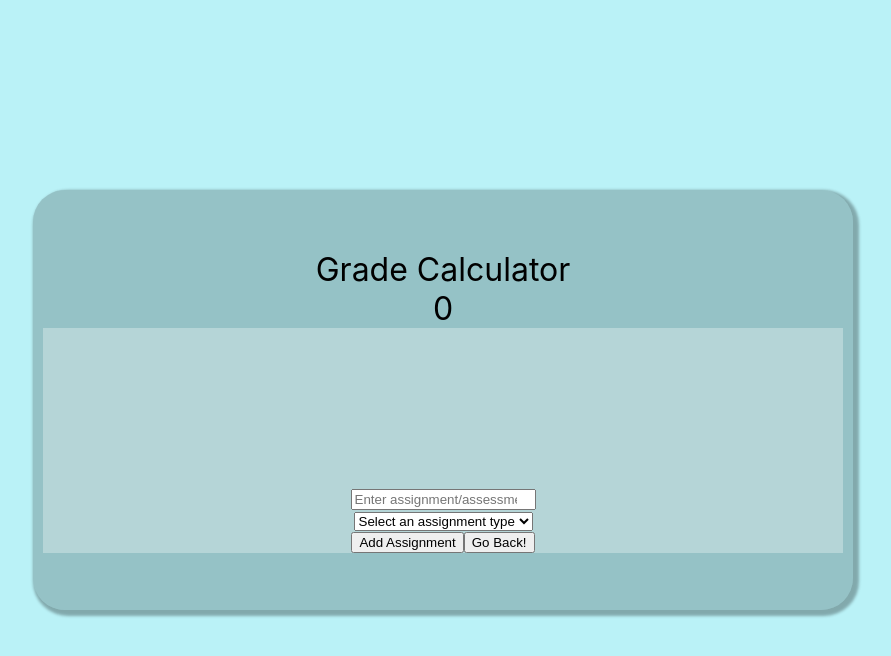
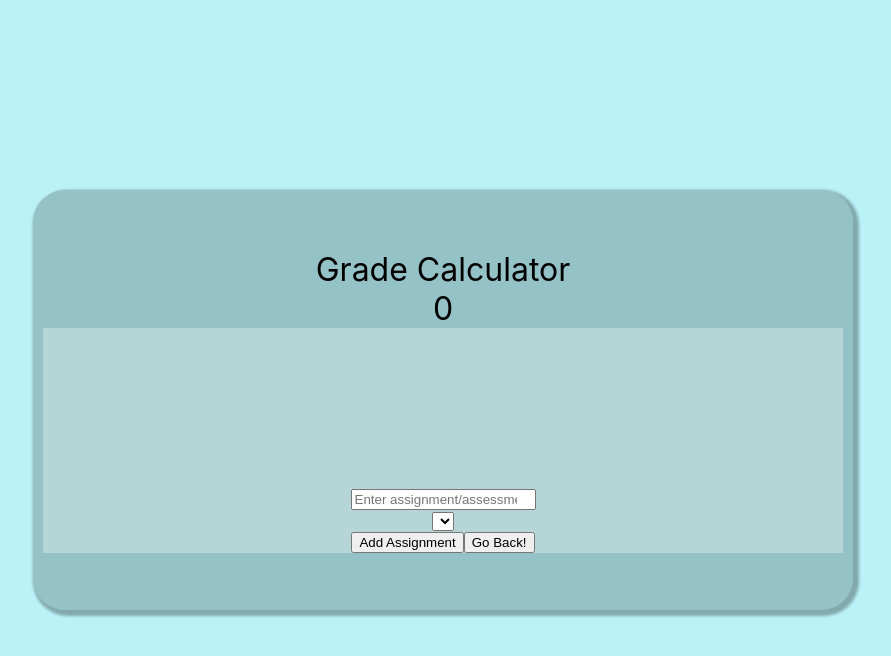
Before and after one commit to eitankrajewski/GradeCalculator, a React (Create React App) app: page / in a window 1280 px wide. Both pictures are taken after typing "Sample" into the empty fields and a click on the button "Finish". Shown: the top 656 px of the page, without its empty margins (197-1088 px from the left). Built offline with nearby package versions, Linux system fonts and the light colour scheme.

Commit message:
Adding selection element based off of user-made assignment objects

```diff
--- a/src/components/AssignmentsForm.js
+++ b/src/components/AssignmentsForm.js
@@ -130,9 +130,14 @@ if(setupFinished == false) {
           value={newAssignment.assignmentCategory}
           onChange={handleChangeForAssignments}
           >
-            <option value="">Select an assignment type</option>
+            {/* <option value="">Select an assignment type</option>
             <option value="Assignment">Assignment</option>
-            <option value="Assessment">Summative Assessment</option>
+            <option value="Assessment">Summative Assessment</option> */}
+            {categories.map((category) => { // https://stackoverflow.com/questions/63095583/looping-through-an-array-in-react-and-adding-them-to-a-select-option
+              return <option value={category} onSelect={() =>
+                category.category
+              }></option>
+              })}
           </select>
         </div>
         <button type="submit" onClick={handleSubmitForAssignments}>Add Assignment</button>
```
